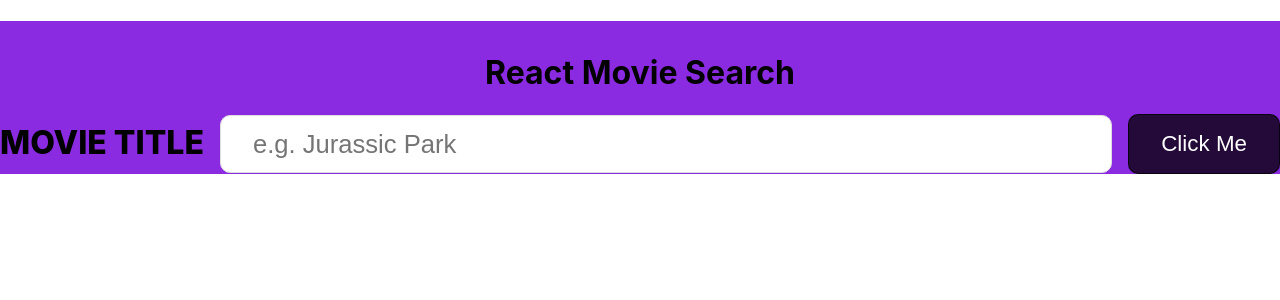
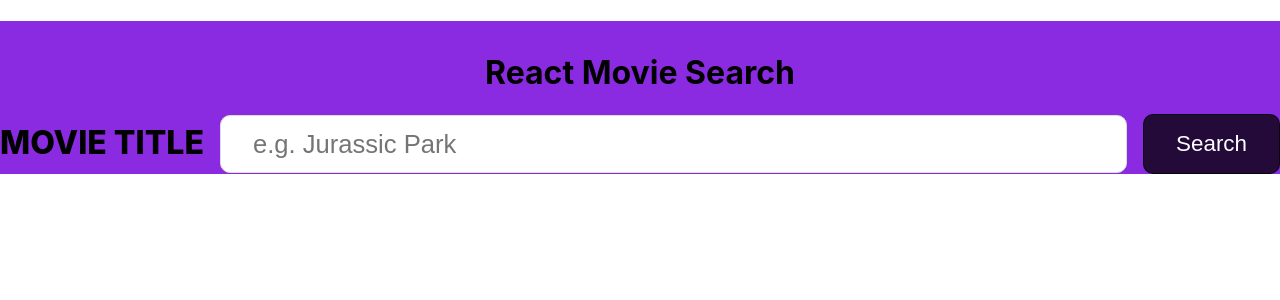
Before and after one commit to sairina/100-days-of-code, a React (Create React App) app in the folder movie-search-app/: page / in a window 1280 px wide. Shown: the top 300 px of the page. Built offline with nearby package versions, Linux system fonts and the light colour scheme.

Commit message:
updated button text

```diff
--- a/movie-search-app/src/SearchMovies.js
+++ b/movie-search-app/src/SearchMovies.js
@@ -21,7 +21,7 @@ export default function SearchMovies() {
     <form className='form' onSubmit={searchMovies}>
       <label className='label' htmlFor='query'>Movie Title</label>
       <input className='input' type='text' name='query' placeholder='e.g. Jurassic Park' />
-      <button className='button' type='submit'>Click Me</button>
+      <button className='button' type='submit'>Search</button>
     </form>
   );
 }
```
